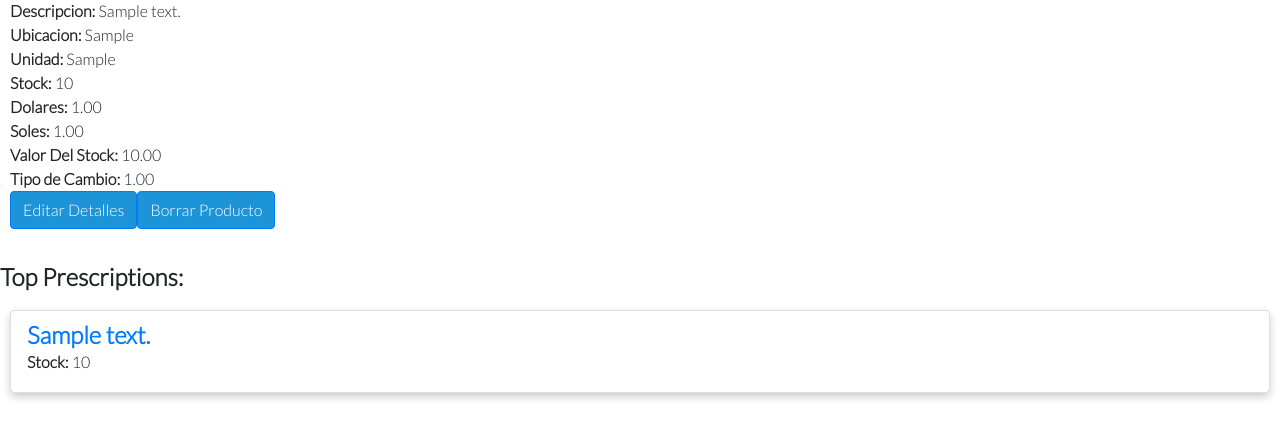
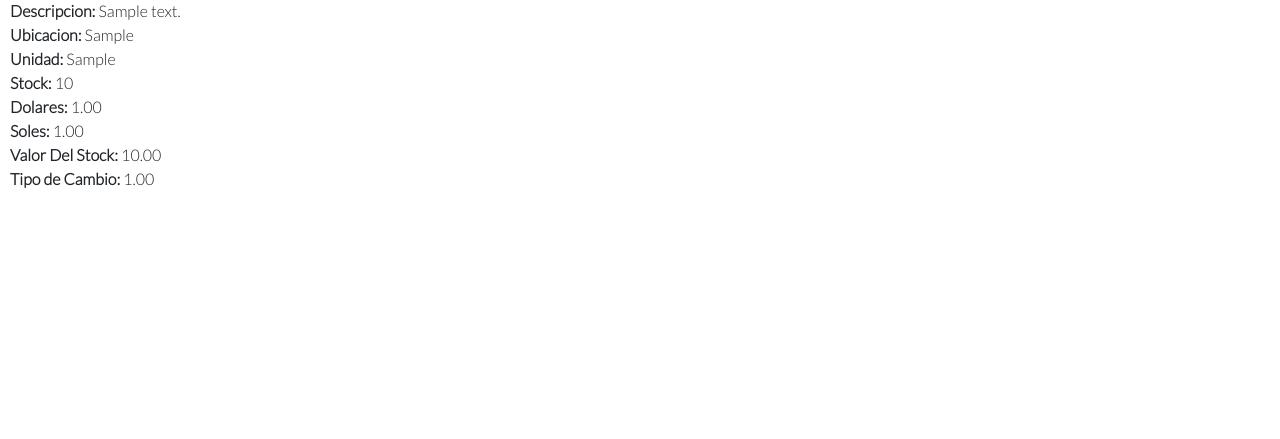
Before and after one commit to skyswalker11/is403project, a Django app: template templates/inventorypages/productdetails.html in a window 1280 px wide. Shown: the part 169-608 px from the top of the page. Run offline with Django 3.2, Linux system fonts and the light colour scheme; the template is opened without the code that fills it: values that come from a table or form of the project are taken from there, others are empty; tables that the repository leaves empty hold one stand-in row (values such as "Sample post"); some libraries are stand-ins or nearby versions.

Commit message:
product details w/o info

```diff
--- a/InventoryManagement/settings.py
+++ b/InventoryManagement/settings.py
@@ -82,7 +82,7 @@ DATABASES = {
         'ENGINE': 'django.db.backends.postgresql',
         'NAME': '403Project',
         'USER' : 'postgres',
-        'PASSWORD' : 'admin',
+        'PASSWORD' : 'bionicle25',
         'HOST' : 'localhost',
     }
 }
--- a/templates/inventorypages/inventory.html
+++ b/templates/inventorypages/inventory.html
@@ -4,7 +4,7 @@
 {% endcomment %}
 {% block content %}
 
-<div class="search_header search">
+<div class="search_header search" style="float-top=10%">
     <form class="form-inline my-2 my-lg-0" class="search" method="post" action="{% url 'inventory' %}">
         {% csrf_token %}
         <input class="form-control mr-sm-2 search" id="search" name="search" type="search" placeholder="Buscar..." aria-label="Search">
--- a/templates/inventorypages/productdetails.html
+++ b/templates/inventorypages/productdetails.html
@@ -21,32 +21,17 @@
 
         <div style="display:flex;">
 
-            <form method="post" action ="{% url 'edit' %}">
+            {% comment %} <form method="post" action ="{% url 'productdetails' product_id=inventory.product_id %}">
                 {% csrf_token %}
                 <input type="hidden" value="{{inventory.product_id}}" name="product_id">
                 <button type="submit" class="btn btn-primary my-2 my-sm-0 create_button">Editar Detalles</button>
-            </form><br>
+            </form><br> {% endcomment %}
 
-            <form method="post" action ="{% url 'delete_inventory' %}">
+            {% comment %} <form method="post" action ="{% url 'delete_inventory' %}">
                 {% csrf_token %}
                 <input type="hidden" value="{{inventory.product_id}}" name="product_id">
                 <button type="submit" class="btn btn-primary my-2 my-sm-0 create_button">Borrar Producto</button>
-            </form>
+            </form>  {% endcomment %}
         </div>
-
-    </div>
-
-
-    <br>
-    <h4><b>Top Prescriptions:</b></h4>
-    <div class="card_grid">
-        {% for inventory in products %}
-            <div class="card">
-                <div class="card_container">
-                    <h4 class="card_title"><a href="{% url 'productdetails' product_id=inventory.product_id %}"><b>{{inventory}}</b></a></h4>
-                    <p><b>Stock: </b>{{inventory.stock}}</p>
-                </div>
-            </div>
-        {% endfor %}
     </div>
 {% endblock %}
```
